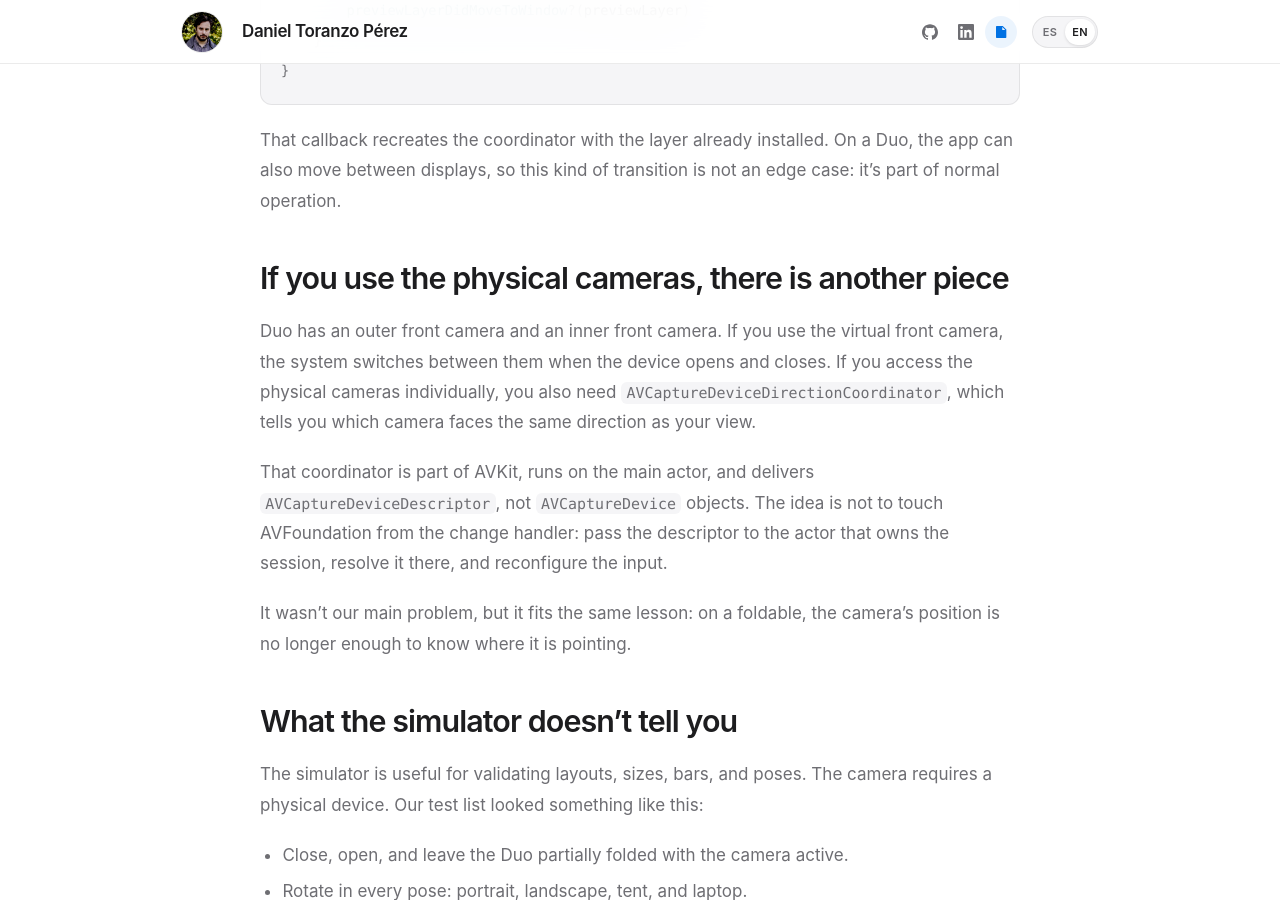
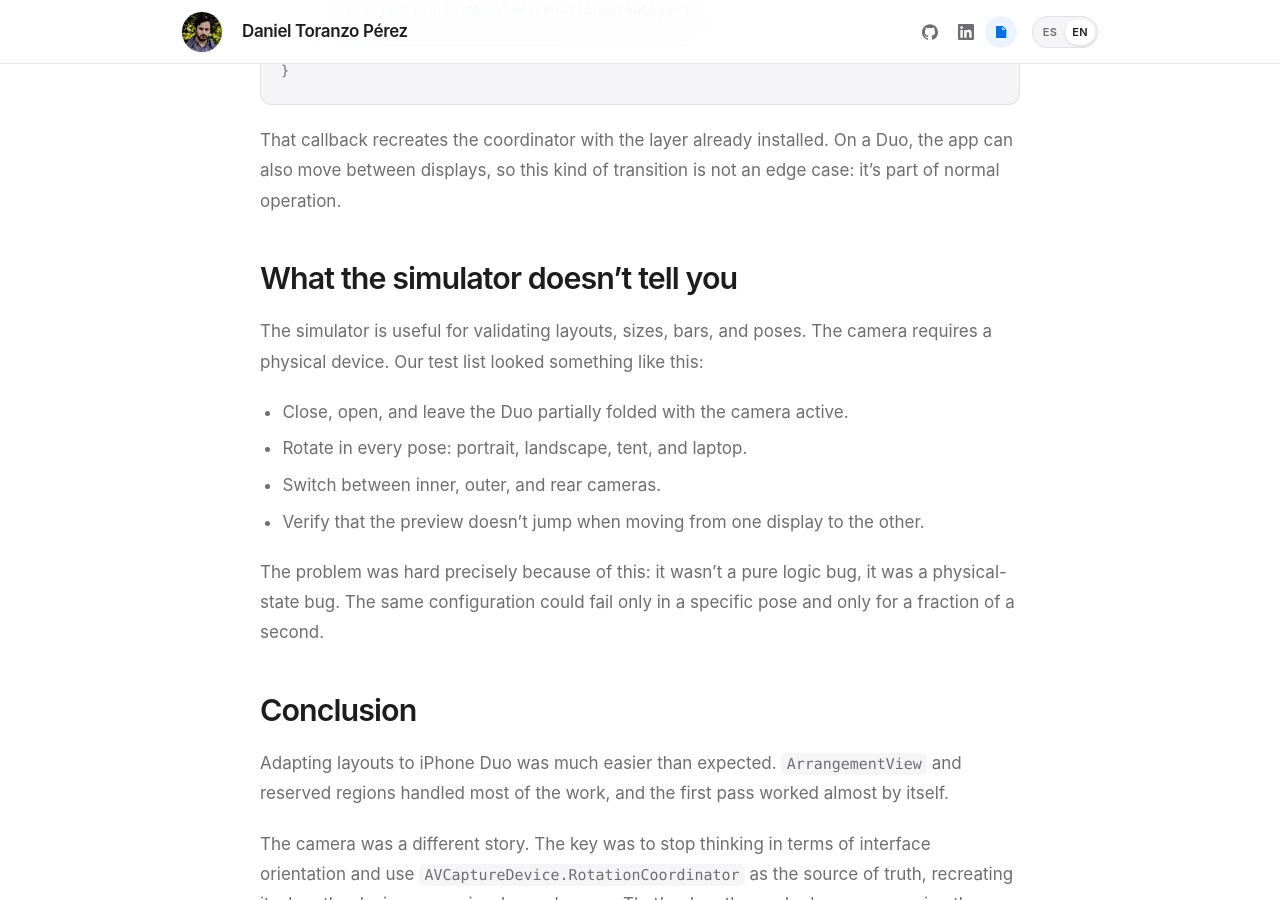
Before and after one commit to obocat/daniel_toranzo_perez, a Jekyll site: the page built from _posts/2026-10-29-iphone-duo-layout-camara.markdown, in a window 1280 px wide and 900 px high, scrolled down 6527 px. Built offline with Jekyll 4.4.1, drawn with Linux system fonts in a browser that asks for light colours.

Commit message:
docs: remove physical camera section from iPhone Duo article (#5)
Drop the AVCaptureDeviceDirectionCoordinator section from the Spanish and English versions of the post.

````diff
--- a/_posts/2026-10-29-iphone-duo-layout-camara.markdown
+++ b/_posts/2026-10-29-iphone-duo-layout-camara.markdown
@@ -192,14 +192,6 @@ final class PreviewView: UIView {
 ```
 
 Ese callback es el que recrea el coordinador con la capa ya instalada. En un Duo, además, la app puede moverse entre pantallas, así que este tipo de transición no es un caso raro: es parte del funcionamiento normal.
-
-## Si usas las cámaras físicas, hay otra pieza
-
-El Duo tiene una cámara frontal exterior y otra interior. Si usas la cámara frontal virtual, el sistema se encarga de cambiar entre ambas al abrir y cerrar el dispositivo. Si accedes a las cámaras físicas por separado, necesitas además `AVCaptureDeviceDirectionCoordinator`, que te dice qué cámara mira hacia la misma dirección que tu vista.
-
-Ese coordinador es de AVKit, trabaja en el main actor y entrega `AVCaptureDeviceDescriptor`, no objetos `AVCaptureDevice`. La idea es no tocar AVFoundation desde el change handler: se pasa el descriptor al actor que posee la sesión y allí se resuelve y se reconfigura la entrada.
-
-No era nuestro problema principal, pero encaja con la misma lección: en un plegable, la posición de la cámara ya no basta para saber hacia dónde apunta.
 
 ## Lo que el simulador no te cuenta
 
@@ -412,14 +404,6 @@ final class PreviewView: UIView {
 
 That callback recreates the coordinator with the layer already installed. On a Duo, the app can also move between displays, so this kind of transition is not an edge case: it's part of normal operation.
 
-## If you use the physical cameras, there is another piece
-
-Duo has an outer front camera and an inner front camera. If you use the virtual front camera, the system switches between them when the device opens and closes. If you access the physical cameras individually, you also need `AVCaptureDeviceDirectionCoordinator`, which tells you which camera faces the same direction as your view.
-
-That coordinator is part of AVKit, runs on the main actor, and delivers `AVCaptureDeviceDescriptor`, not `AVCaptureDevice` objects. The idea is not to touch AVFoundation from the change handler: pass the descriptor to the actor that owns the session, resolve it there, and reconfigure the input.
-
-It wasn't our main problem, but it fits the same lesson: on a foldable, the camera's position is no longer enough to know where it is pointing.
-
 ## What the simulator doesn't tell you
 
 The simulator is useful for validating layouts, sizes, bars, and poses. The camera requires a physical device. Our test list looked something like this:
````
